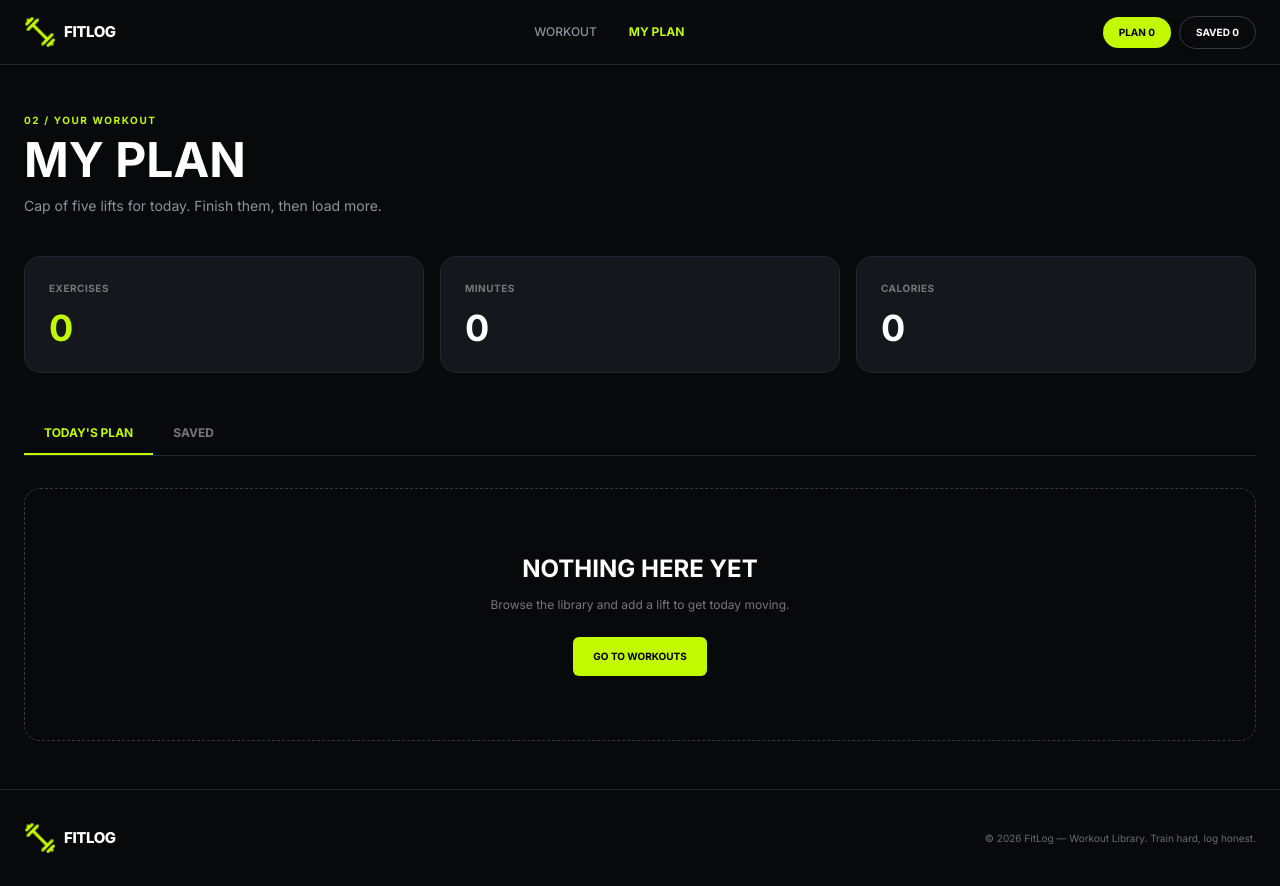
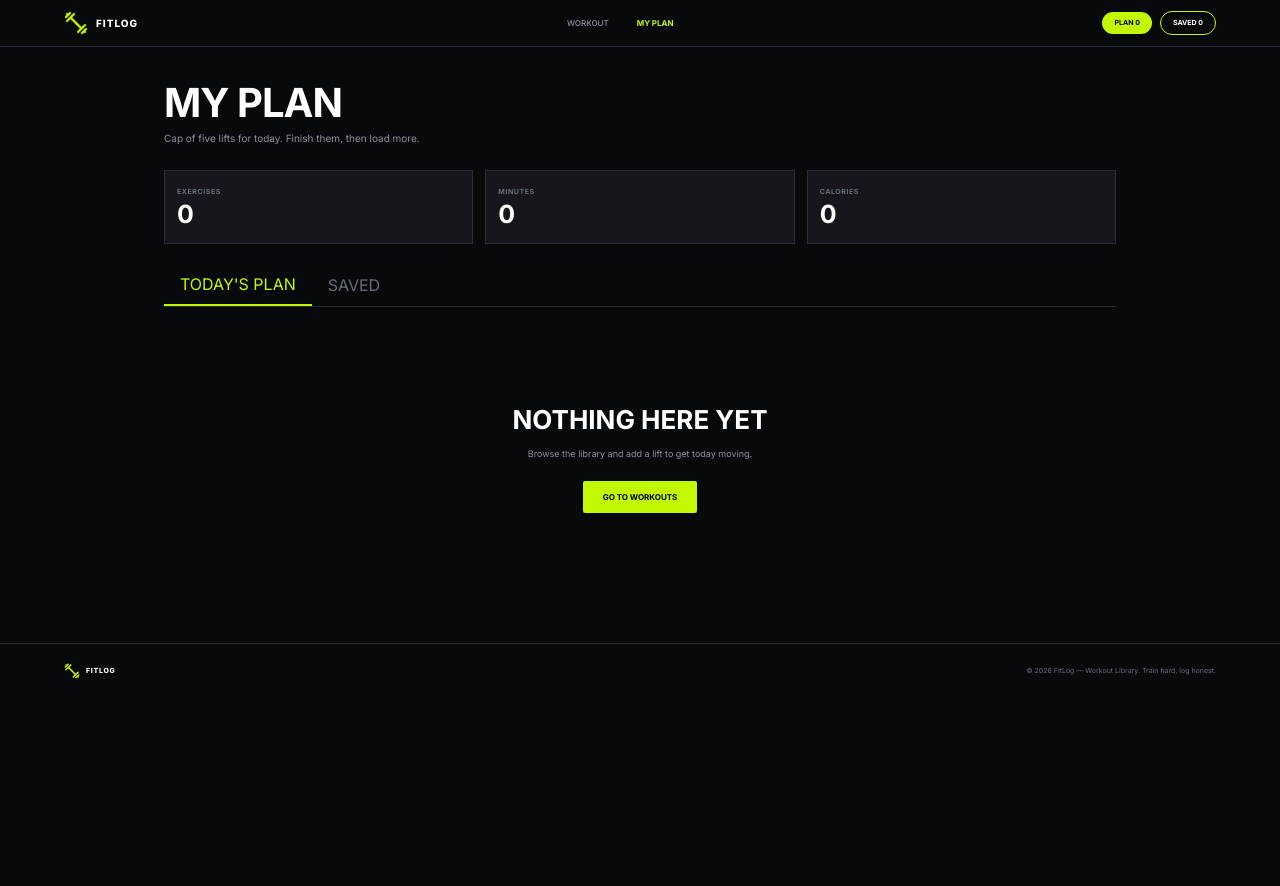
Before and after one commit to muntasirfahimgeorge/Assigenment-6, a Next.js app: page /my-plan in a window 1280 px wide. After the commit the page ends 800 px from the top, so only its background shows below. Built offline with nearby package versions, Linux system fonts and the light colour scheme.

Commit message:
Updated assignment 6

```diff
--- a/src/app/components/Footer.js
+++ b/src/app/components/Footer.js
@@ -3,24 +3,21 @@ import Link from "next/link";
 export default function Footer() {
   return (
     <footer className="border-t border-[#222630] bg-[#08090b]">
-      <div className="mx-auto flex min-h-[96px] max-w-[1280px] items-center justify-between px-6">
+      <div className="mx-auto flex min-h-[55px] max-w-[1200px] items-center justify-between px-5 sm:px-6">
 
-        <Link
-          href="/"
-          className="flex items-center gap-2"
-        >
+        <Link href="/" className="flex items-center gap-1.5">
           <img
             src="/assets/logo.png"
             alt="FitLog"
-            className="h-8 w-8 object-contain"
+            className="h-4 w-4 object-contain"
           />
 
-          <span className="font-[var(--font-inter)] text-[15px] font-extrabold tracking-[-0.4px] text-white">
+          <span className="font-[var(--font-inter)] text-[7px] font-extrabold tracking-[0.7px] text-white">
             FITLOG
           </span>
         </Link>
 
-        <p className="font-[var(--font-inter)] text-[10px] text-[#666d78]">
+        <p className="font-[var(--font-inter)] text-[6px] text-[#666d78] sm:text-[7px]">
           © 2026 FitLog — Workout Library. Train hard, log honest.
         </p>
 
--- a/src/app/components/Library.js
+++ b/src/app/components/Library.js
@@ -46,27 +46,30 @@ export default function Library() {
   return (
     <section
       id="library"
-      className="mx-auto max-w-[1280px] scroll-mt-20 px-6 pb-16 pt-8"
+      className="mx-auto max-w-[1200px] scroll-mt-20 px-5 pb-12 pt-8 sm:px-6"
     >
-      <div className="mb-8">
-        <h2 className="font-[var(--font-oswald)] text-[30px] font-bold uppercase leading-[1.2] tracking-[-0.75px] text-white">
-          THE LIBRARY
-        </h2>
+      <div className="mb-5 flex items-end justify-between gap-4">
 
-        <p className="mt-1 text-sm leading-5 text-[#9ca3af]">
-          Twelve lifts covering every major muscle group.
-        </p>
-      </div>
+        <div>
+          <h2 className="font-[var(--font-oswald)] text-[24px] font-bold uppercase leading-none tracking-[-0.5px] text-white sm:text-[28px]">
+            THE LIBRARY
+          </h2>
 
-      <div className="mb-8 flex justify-end">
-        <label className="flex h-10 items-center gap-3 border border-[#222630] bg-[#15171d] px-4">
-          <span className="text-xs text-[#8a92a0]">Sort By</span>
+          <p className="mt-1 font-[var(--font-inter)] text-[9px] leading-4 text-[#8a92a0] sm:text-[10px]">
+            Twelve lifts covering every major muscle group.
+          </p>
+        </div>
+
+        <label className="flex h-8 items-center gap-2 border border-[#292d34] bg-[#15171d] px-3">
+          <span className="font-[var(--font-inter)] text-[8px] text-[#8a92a0]">
+            Sort By
+          </span>
 
           <div className="relative">
             <select
               value={sortBy}
               onChange={(event) => setSortBy(event.target.value)}
-              className="appearance-none bg-transparent pr-5 text-xs font-medium text-white outline-none"
+              className="appearance-none bg-transparent pr-4 font-[var(--font-inter)] text-[8px] font-medium text-white outline-none"
             >
               <option value="duration" className="bg-[#15171d]">
                 Duration
@@ -82,16 +85,17 @@ export default function Library() {
             </select>
 
             <ChevronDown
-              size={13}
+              size={10}
               className="pointer-events-none absolute right-0 top-1/2 -translate-y-1/2 text-[#8a92a0]"
             />
           </div>
         </label>
+
       </div>
 
       {loading && (
         <div className="flex min-h-[400px] items-center justify-center">
-          <div className="h-9 w-9 animate-spin rounded-full border-4 border-[#333] border-t-[#c2f800]" />
+          <div className="h-8 w-8 animate-spin rounded-full border-4 border-[#333] border-t-[#c2f800]" />
         </div>
       )}
 
@@ -110,7 +114,7 @@ export default function Library() {
       )}
 
       {!loading && workouts.length > 0 && (
-        <div className="grid grid-cols-1 gap-6 sm:grid-cols-2 lg:grid-cols-3">
+        <div className="grid grid-cols-1 gap-4 sm:grid-cols-2 lg:grid-cols-3">
           {displayWorkouts.map((workout) => (
             <WorkoutCard key={workout.id} workout={workout} />
           ))}
--- a/src/app/components/Navbar.js
+++ b/src/app/components/Navbar.js
@@ -10,27 +10,26 @@ export default function Navbar() {
 
   return (
     <header className="border-b border-[#222630] bg-[#08090b]">
-      <div className="mx-auto flex min-h-[64px] max-w-[1280px] items-center justify-between px-4 sm:px-6">
-
-        <Link href="/" className="flex shrink-0 items-center gap-2">
+      <div className="mx-auto flex h-[46px] max-w-[1200px] items-center justify-between px-5 sm:px-6">
+        <Link href="/" className="flex items-center gap-2">
           <img
             src="/assets/logo.png"
             alt="FitLog"
-            className="h-8 w-8 object-contain"
+            className="h-6 w-6 object-contain"
           />
 
-          <span className="font-[var(--font-inter)] text-[15px] font-extrabold tracking-[-0.4px] text-white">
+          <span className="font-[var(--font-inter)] text-[10px] font-extrabold tracking-[1px] text-white">
             FITLOG
           </span>
         </Link>
 
-        <nav className="hidden items-center gap-8 md:flex">
+        <nav className="hidden items-center gap-7 md:flex">
           <Link
             href="/"
             className={
               pathname === "/"
-                ? "font-[var(--font-inter)] text-xs font-bold uppercase text-[#c2f800]"
-                : "font-[var(--font-inter)] text-xs font-medium uppercase text-[#8a92a0] transition hover:text-white"
+                ? "font-[var(--font-inter)] text-[8px] font-bold uppercase text-[#c2f800]"
+                : "font-[var(--font-inter)] text-[8px] font-medium uppercase text-[#8a92a0]"
             }
           >
             Workout
@@ -40,38 +39,38 @@ export default function Navbar() {
             href="/my-plan"
             className={
               pathname === "/my-plan"
-                ? "font-[var(--font-inter)] text-xs font-bold uppercase text-[#c2f800]"
-                : "font-[var(--font-inter)] text-xs font-medium uppercase text-[#8a92a0] transition hover:text-white"
+                ? "font-[var(--font-inter)] text-[8px] font-bold uppercase text-[#c2f800]"
+                : "font-[var(--font-inter)] text-[8px] font-medium uppercase text-[#8a92a0]"
             }
           >
             My Plan
           </Link>
         </nav>
 
-        <div className="flex shrink-0 items-center gap-2">
+        <div className="flex items-center gap-2">
           <Link
             href="/my-plan"
-            className="rounded-full bg-[#c2f800] px-3 py-2 text-[9px] font-bold uppercase text-black sm:px-4 sm:text-[10px]"
+            className="rounded-full bg-[#c2f800] px-3 py-1.5 font-[var(--font-inter)] text-[7px] font-bold uppercase text-black"
           >
             Plan {plan.length}
           </Link>
 
           <Link
             href="/my-plan"
-            className="rounded-full border border-[#343943] px-3 py-2 text-[9px] font-bold uppercase text-white sm:px-4 sm:text-[10px]"
+            className="rounded-full border border-[#c2f800] px-3 py-1.5 font-[var(--font-inter)] text-[7px] font-bold uppercase text-white"
           >
             Saved {saved.length}
           </Link>
         </div>
       </div>
 
-      <nav className="flex items-center justify-center gap-8 border-t border-[#222630] px-4 py-3 md:hidden">
+      <nav className="flex items-center justify-center gap-7 border-t border-[#222630] py-2 md:hidden">
         <Link
           href="/"
           className={
             pathname === "/"
-              ? "font-[var(--font-inter)] text-[10px] font-bold uppercase text-[#c2f800]"
-              : "font-[var(--font-inter)] text-[10px] font-medium uppercase text-[#8a92a0]"
+              ? "font-[var(--font-inter)] text-[8px] font-bold uppercase text-[#c2f800]"
+              : "font-[var(--font-inter)] text-[8px] font-medium uppercase text-[#8a92a0]"
           }
         >
           Workout
@@ -81,8 +80,8 @@ export default function Navbar() {
           href="/my-plan"
           className={
             pathname === "/my-plan"
-              ? "font-[var(--font-inter)] text-[10px] font-bold uppercase text-[#c2f800]"
-              : "font-[var(--font-inter)] text-[10px] font-medium uppercase text-[#8a92a0]"
+              ? "font-[var(--font-inter)] text-[8px] font-bold uppercase text-[#c2f800]"
+              : "font-[var(--font-inter)] text-[8px] font-medium uppercase text-[#8a92a0]"
           }
         >
           My Plan
--- a/src/app/globals.css
+++ b/src/app/globals.css
@@ -3,6 +3,10 @@
 :root {
   --background: #08090b;
   --foreground: #ffffff;
+  --lime: #c2f800;
+  --panel: #15171d;
+  --border: #292d34;
+  --muted: #8a92a0;
 }
 
 * {
@@ -19,3 +23,10 @@ body {
   color: var(--foreground);
   font-family: var(--font-inter), Arial, Helvetica, sans-serif;
 }
+
+button,
+input,
+select,
+textarea {
+  font: inherit;
+}
--- a/src/app/my-plan/page.js
+++ b/src/app/my-plan/page.js
@@ -1,15 +1,8 @@
 "use client";
 
+import { useState } from "react";
 import Link from "next/link";
-import { useEffect, useState } from "react";
-import {
-  Check,
-  Clock3,
-  Flame,
-  Star,
-  Trash2,
-} from "lucide-react";
-import { toast } from "react-toastify";
+import { Clock3, Flame, Star, Check, X } from "lucide-react";
 import { useFitLog } from "../components/FitLogContext";
 
 export default function MyPlan() {
@@ -23,98 +16,58 @@ export default function MyPlan() {
   } = useFitLog();
 
   const [activeTab, setActiveTab] = useState("plan");
-  const [loading, setLoading] = useState(true);
 
-  useEffect(() => {
-    const timer = setTimeout(() => {
-      setLoading(false);
-    }, 400);
+  const currentItems = activeTab === "plan" ? plan : saved;
 
-    return () => clearTimeout(timer);
-  }, []);
+  const totalMinutes =
+    plan.reduce((total, item) => total + Number(item.duration || 0), 0);
 
-  const minutes = plan.reduce(
-    (total, workout) => total + Number(workout.duration || 0),
+  const totalCalories =
+    plan.reduce(
+      (total, item) => total + Number(item.caloriesBurned || 0),
       0
     );
 
-  const calories = plan.reduce(
-    (total, workout) => total + Number(workout.caloriesBurned || 0),
-    0
-  );
+  return (
+    <main className="mx-auto min-h-[70vh] max-w-[1000px] px-5 py-9 sm:px-6">
 
-  function handleDone(workout) {
-    markAsDone(workout.id);
-    toast.success(`${workout.name} marked as done!`);
-  }
-
-  function handleRemovePlan(workout) {
-    removeFromPlan(workout.id);
-    toast.success(`${workout.name} removed from your plan.`);
-  }
-
-  function handleRemoveSaved(workout) {
-    removeSaved(workout.id);
-    toast.success(`${workout.name} removed from saved.`);
-  }
-
-  if (loading) {
-    return (
-      <main className="flex min-h-[70vh] items-center justify-center">
-        <div className="flex flex-col items-center gap-4">
-          <div className="h-10 w-10 animate-spin rounded-full border-4 border-[#333] border-t-[#c2f800]" />
-
-          <p className="font-[var(--font-inter)] text-[10px] font-bold uppercase tracking-[0.18em] text-[#8a92a0]">
-            Loading My Plan
-          </p>
-        </div>
-      </main>
-    );
-  }
-
-  return (
-    <main className="mx-auto max-w-[1280px] px-6 py-12">
-
-      <div className="mb-10">
-        <p className="font-[var(--font-inter)] text-[10px] font-bold uppercase tracking-[0.16em] text-[#c2f800]">
-          02 / YOUR WORKOUT
-        </p>
-
-        <h1 className="mt-2 font-[var(--font-oswald)] text-5xl font-bold uppercase leading-none">
+      <div>
+        <h1 className="font-[var(--font-oswald)] text-[34px] font-bold uppercase leading-none tracking-[-1px] text-white sm:text-[40px]">
           MY PLAN
         </h1>
 
-        <p className="mt-3 text-sm text-[#8a92a0]">
+        <p className="mt-2 font-[var(--font-inter)] text-[9px] text-[#8a92a0] sm:text-[10px]">
           Cap of five lifts for today. Finish them, then load more.
         </p>
       </div>
 
-      <div className="mb-10 grid gap-4 sm:grid-cols-3">
+      <div className="mt-6 grid grid-cols-3 gap-2 sm:gap-3">
+
         <Metric
           label="Exercises"
           value={plan.length}
-          highlight
         />
 
         <Metric
           label="Minutes"
-          value={minutes}
+          value={totalMinutes}
         />
 
         <Metric
           label="Calories"
-          value={calories}
+          value={totalCalories}
         />
+
       </div>
 
-      <div className="mb-8 flex border-b border-[#222630]">
+      <div className="mt-7 flex border-b border-[#292d34]">
 
         <button
           onClick={() => setActiveTab("plan")}
           className={
             activeTab === "plan"
-              ? "border-b-2 border-[#c2f800] px-5 py-3 text-xs font-bold uppercase text-[#c2f800]"
-              : "border-b-2 border-transparent px-5 py-3 text-xs font-bold uppercase text-[#777] hover:text-white"
+              ? "border-b-2 border-[#c2f800] px-4 pb-2 font-[var(--font-inter)] text-[8px] font-bold uppercase text-[#c2f800]"
+              : "px-4 pb-2 font-[var(--font-inter)] text-[8px] font-bold uppercase text-[#666d78]"
           }
         >
           Today&apos;s Plan
@@ -124,8 +77,8 @@ export default function MyPlan() {
           onClick={() => setActiveTab("saved")}
           className={
             activeTab === "saved"
-              ? "border-b-2 border-[#c2f800] px-5 py-3 text-xs font-bold uppercase text-[#c2f800]"
-              : "border-b-2 border-transparent px-5 py-3 text-xs font-bold uppercase text-[#777] hover:text-white"
+              ? "border-b-2 border-[#c2f800] px-4 pb-2 font-[var(--font-inter)] text-[8px] font-bold uppercase text-[#c2f800]"
+              : "px-4 pb-2 font-[var(--font-inter)] text-[8px] font-bold uppercase text-[#666d78]"
           }
         >
           Saved
@@ -133,170 +86,105 @@ export default function MyPlan() {
 
       </div>
 
-      {activeTab === "plan" && (
-        <section>
-          {plan.length === 0 ? (
-            <EmptyState text="Browse the library and add a lift to get today moving." />
+      {currentItems.length === 0 ? (
+        <div className="flex min-h-[300px] items-center justify-center text-center">
+
+          <div>
+            <h2 className="font-[var(--font-oswald)] text-[26px] font-bold uppercase text-white">
+              NOTHING HERE YET
+            </h2>
+
+            <p className="mt-2 font-[var(--font-inter)] text-[9px] text-[#8a92a0]">
+              Browse the library and add a lift to get today moving.
+            </p>
+
+            <Link
+              href="/"
+              className="mt-5 inline-flex rounded-[2px] bg-[#c2f800] px-5 py-2.5 font-[var(--font-inter)] text-[8px] font-bold uppercase text-black"
+            >
+              Go to workouts
+            </Link>
+          </div>
+
+        </div>
       ) : (
-            <div className="space-y-4">
+        <div className="mt-5 space-y-3">
 
-              {plan.map((workout) => {
-                const isDone = done.includes(workout.id);
-
-                return (
+          {currentItems.map((workout) => (
             <div
               key={workout.id}
-                    className="grid gap-5 rounded-2xl border border-[#222630] bg-[#15171d] p-5 sm:grid-cols-[180px_1fr_auto] sm:items-center"
+              className="flex flex-col overflow-hidden rounded-[4px] border border-[#292d34] bg-[#15171d] sm:flex-row"
             >
 
-                    <Link href={`/workout/${workout.id}`}>
               <img
                 src={workout.image}
                 alt={workout.name}
-                        className="h-32 w-full rounded-lg object-cover"
+                className="h-[150px] w-full object-cover sm:h-[120px] sm:w-[180px]"
               />
-                    </Link>
+
+              <div className="flex flex-1 flex-col justify-between p-4">
 
                 <div>
-                      <h3
-                        className={
-                          isDone
-                            ? "font-[var(--font-oswald)] text-xl font-bold uppercase line-through text-[#666]"
-                            : "font-[var(--font-oswald)] text-xl font-bold uppercase"
-                        }
-                      >
+                  <h3 className="font-[var(--font-oswald)] text-[15px] font-bold uppercase leading-none text-white">
                     {workout.name}
                   </h3>
 
-                      <p className="mt-2 text-xs text-[#777]">
+                  <p className="mt-1 font-[var(--font-inter)] text-[8px] text-[#8a92a0]">
                     {workout.equipment}
                   </p>
 
-                      <div className="mt-4 flex flex-wrap gap-4 text-xs text-[#888]">
+                  <div className="mt-3 flex items-center gap-4 font-[var(--font-inter)] text-[7px] text-[#8a92a0]">
 
                     <span className="flex items-center gap-1">
-                          <Clock3 size={13} />
+                      <Clock3 size={9} />
                       {workout.duration} min
                     </span>
 
                     <span className="flex items-center gap-1">
-                          <Flame size={13} />
+                      <Flame size={9} />
                       {workout.caloriesBurned} kcal
                     </span>
 
                     <span className="flex items-center gap-1">
-                          <Star size={13} />
+                      <Star size={9} />
                       {workout.rating}
                     </span>
 
                   </div>
                 </div>
 
-                    <div className="flex flex-col gap-2 sm:min-w-[145px]">
+                <div className="mt-4 flex flex-wrap gap-2">
 
                   <Link
                     href={`/workout/${workout.id}`}
-                        className="flex items-center justify-center rounded-md border border-[#343943] px-4 py-3 text-[10px] font-bold uppercase hover:border-[#c2f800] hover:text-[#c2f800]"
+                    className="rounded-[2px] bg-[#c2f800] px-3 py-2 font-[var(--font-inter)] text-[7px] font-bold uppercase text-black"
                   >
                     View Details
                   </Link>
 
+                  {activeTab === "plan" && (
                     <button
-                        onClick={() => handleDone(workout)}
-                        disabled={isDone}
+                      onClick={() => markAsDone(workout.id)}
                       className={
-                          isDone
-                            ? "flex items-center justify-center gap-2 rounded-md border border-[#343943] px-4 py-3 text-[10px] font-bold uppercase text-[#666]"
-                            : "flex items-center justify-center gap-2 rounded-md bg-[#c2f800] px-4 py-3 text-[10px] font-bold uppercase text-black hover:bg-white"
+                        done.includes(workout.id)
+                          ? "flex items-center gap-1 rounded-[2px] border border-[#c2f800] px-3 py-2 font-[var(--font-inter)] text-[7px] font-bold uppercase text-[#c2f800]"
+                          : "flex items-center gap-1 rounded-[2px] border border-[#343943] px-3 py-2 font-[var(--font-inter)] text-[7px] font-bold uppercase text-white"
                       }
                     >
-                        <Check size={14} />
-                        {isDone ? "Done" : "Mark as Done"}
+                      <Check size={9} />
+                      {done.includes(workout.id) ? "Done" : "Mark as Done"}
                     </button>
+                  )}
 
                   <button
-                        onClick={() => handleRemovePlan(workout)}
-                        className="flex items-center justify-center gap-2 rounded-md border border-[#343943] px-4 py-3 text-[10px] font-bold uppercase hover:border-red-500 hover:text-red-500"
+                    onClick={() =>
+                      activeTab === "plan"
+                        ? removeFromPlan(workout.id)
+                        : removeSaved(workout.id)
+                    }
+                    className="flex items-center justify-center rounded-[2px] border border-[#343943] px-2 py-2 text-[#8a92a0] hover:border-red-400 hover:text-red-400"
                   >
-                        <Trash2 size={14} />
-                        Remove
-                      </button>
-
-                    </div>
-
-                  </div>
-                );
-              })}
-
-            </div>
-          )}
-        </section>
-      )}
-
-      {activeTab === "saved" && (
-        <section>
-          {saved.length === 0 ? (
-            <EmptyState text="Save workouts from the library to find them here." />
-          ) : (
-            <div className="grid gap-5 sm:grid-cols-2 lg:grid-cols-3">
-
-              {saved.map((workout) => (
-                <div
-                  key={workout.id}
-                  className="overflow-hidden rounded-2xl border border-[#222630] bg-[#15171d]"
-                >
-
-                  <Link href={`/workout/${workout.id}`}>
-                    <img
-                      src={workout.image}
-                      alt={workout.name}
-                      className="h-48 w-full object-cover"
-                    />
-                  </Link>
-
-                  <div className="p-5">
-
-                    <h3 className="font-[var(--font-oswald)] text-lg font-bold uppercase">
-                      {workout.name}
-                    </h3>
-
-                    <p className="mt-2 text-xs text-[#777]">
-                      {workout.equipment}
-                    </p>
-
-                    <div className="mt-4 flex gap-4 text-[10px] text-[#888]">
-
-                      <span className="flex items-center gap-1">
-                        <Clock3 size={12} />
-                        {workout.duration} min
-                      </span>
-
-                      <span className="flex items-center gap-1">
-                        <Flame size={12} />
-                        {workout.caloriesBurned} kcal
-                      </span>
-
-                      <span className="flex items-center gap-1">
-                        <Star size={12} />
-                        {workout.rating}
-                      </span>
-
-                    </div>
-
-                    <div className="mt-5 flex gap-2">
-
-                      <Link
-                        href={`/workout/${workout.id}`}
-                        className="flex-1 rounded-md border border-[#343943] px-3 py-3 text-center text-[10px] font-bold uppercase hover:border-[#c2f800] hover:text-[#c2f800]"
-                      >
-                        View Details
-                      </Link>
-
-                      <button
-                        onClick={() => handleRemoveSaved(workout)}
-                        className="flex items-center justify-center rounded-md border border-[#343943] px-4 hover:border-red-500 hover:text-red-500"
-                      >
-                        <Trash2 size={14} />
+                    <X size={11} />
                   </button>
 
                 </div>
@@ -308,52 +196,21 @@ export default function MyPlan() {
 
         </div>
       )}
-        </section>
-      )}
 
     </main>
   );
 }
 
-function Metric({ label, value, highlight }) {
+function Metric({ label, value }) {
   return (
-    <div className="rounded-2xl border border-[#222630] bg-[#15171d] p-6">
-      <p className="text-[10px] font-bold uppercase tracking-wider text-[#777]">
+    <div className="border border-[#292d34] bg-[#15171d] px-3 py-4">
+      <p className="font-[var(--font-inter)] text-[7px] font-bold uppercase tracking-[0.08em] text-[#666d78]">
         {label}
       </p>
 
-      <p
-        className={
-          highlight
-            ? "mt-3 font-[var(--font-oswald)] text-4xl font-bold text-[#c2f800]"
-            : "mt-3 font-[var(--font-oswald)] text-4xl font-bold"
-        }
-      >
+      <p className="mt-1 font-[var(--font-oswald)] text-[25px] font-bold leading-none text-white">
         {value}
       </p>
     </div>
   );
 }
-
-function EmptyState({ text }) {
-  return (
-    <div className="rounded-2xl border border-dashed border-[#343943] px-6 py-16 text-center">
-
-      <h3 className="font-[var(--font-oswald)] text-2xl font-bold uppercase">
-        NOTHING HERE YET
-      </h3>
-
-      <p className="mt-3 text-xs text-[#777]">
-        {text}
-      </p>
-
-      <Link
-        href="/"
-        className="mt-6 inline-flex rounded-md bg-[#c2f800] px-5 py-3 text-[10px] font-bold uppercase text-black hover:bg-white"
-      >
-        Go to workouts
-      </Link>
-
-    </div>
-  );
-}
```
Also changed, not shown: src/app/components/Hero.js (+12 -15 lines), src/app/components/WorkoutCard.js (+15 -15 lines), src/app/workout/[id]/page.js (+48 -69 lines). Lines whose indentation alone changed are shown as unchanged.
